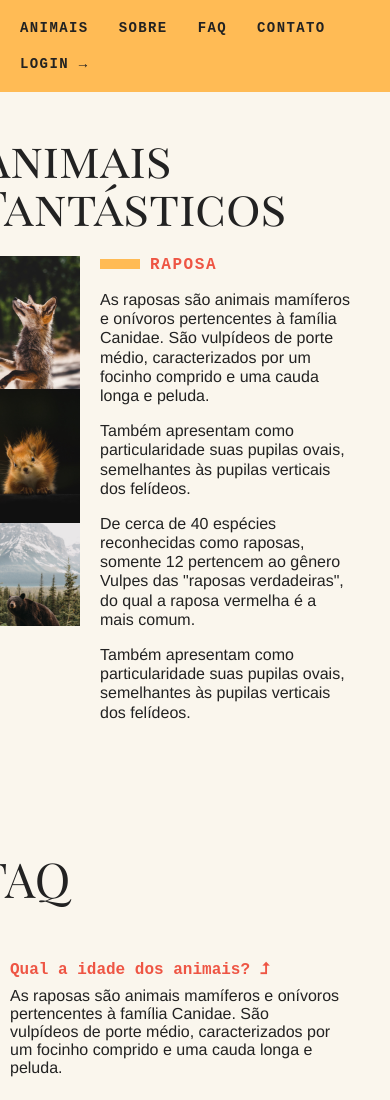
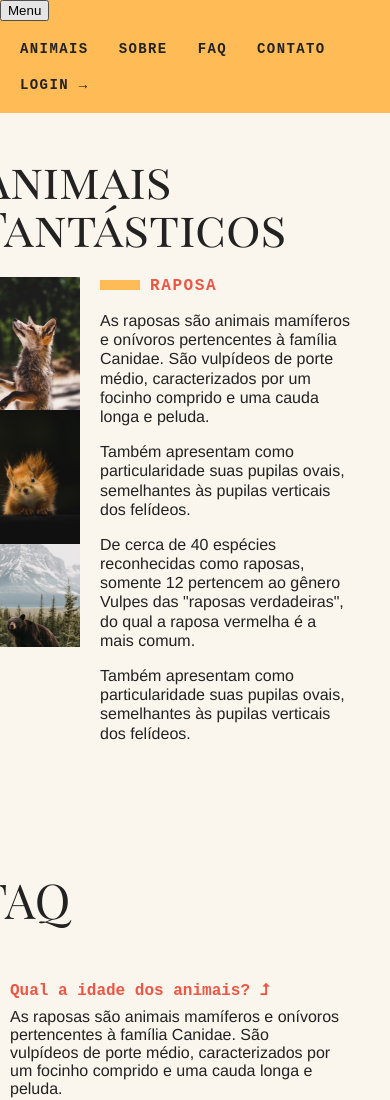
Before and after one commit to deciofrancis/animais-fantasticos, a plain HTML site: page index.html in a window 390 px wide. Shown: the top 1100 px of the page. Drawn offline with Linux system fonts and the light colour scheme.

Commit message:
preparando index e arquivos para criacao menu mobile

```diff
--- a/css/style.css
+++ b/css/style.css
@@ -2,3 +2,4 @@
 @import 'modal.css';
 @import 'tooltip.css';
 @import 'dropdown-menu.css';
+@import 'menu-mobile.css';
--- a/index.html
+++ b/index.html
@@ -12,7 +12,8 @@
 <body>
   <div class="grid-container">
     <nav class="menu" data-menu="suave">
-      <ul>
+      <button data-menu="button" aria-expanded="false" aria-controls="menu">Menu</button>
+      <ul data-menu="list" id="menu">
         <li><a href="#animais">Animais</a></li>
         <li data-dropdown>
           <a href="sobre.html">Sobre</a>
```
Also changed, not shown: 1 other file.
